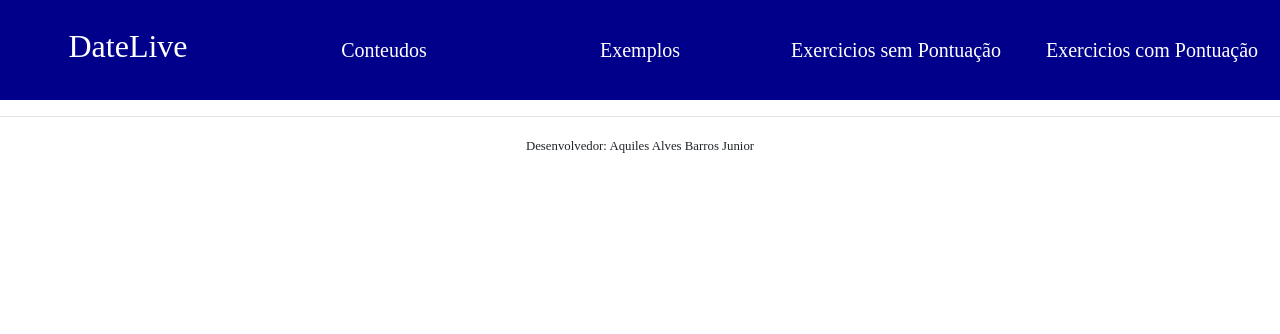
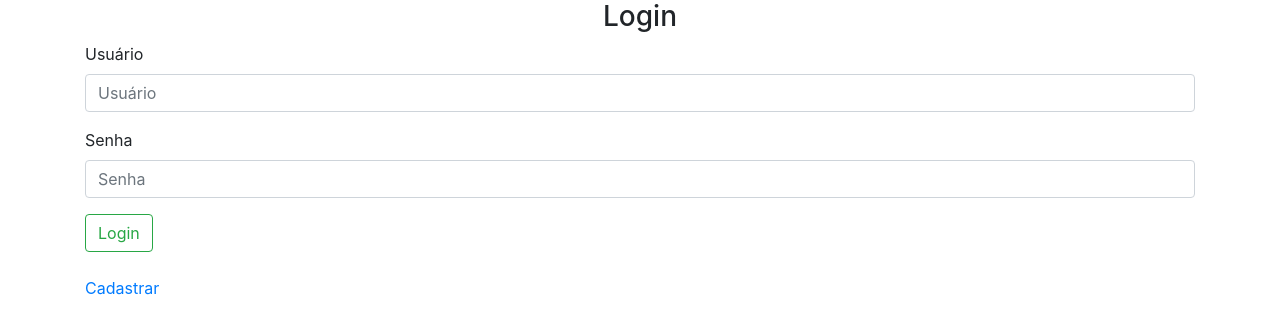
Before and after one commit to AquilesJunior001/DateLive-front_end, an Angular app: page / in a window 1280 px wide. Shown: the top 334 px of the page. Built offline with nearby package versions, Linux system fonts and the light colour scheme; no server answers.

Commit message:
iniciado login

```diff
--- a/src/app/app.component.html
+++ b/src/app/app.component.html
@@ -10,7 +10,7 @@
   </nav>
 </div>
 <router-outlet></router-outlet>
-
+<div *ngIf="service.mostrar">
   <footer>
     <div align='Center'>
       <hr>
@@ -18,3 +18,4 @@
       <br><br>
     </div>
   </footer>
+</div>
--- a/src/app/funcoes.service.ts
+++ b/src/app/funcoes.service.ts
@@ -1,17 +1,37 @@
 import { Injectable } from '@angular/core';
 import { HttpClient } from '@angular/common/http';
+import { Router } from '@angular/router';
 
 @Injectable({
   providedIn: 'root'
 })
 export class FuncoesService {
 
-  constructor(private http: HttpClient) { }
+  constructor(private http: HttpClient, private router: Router) { }
   URL = 'http://127.0.0.1:5000/select';
-  mostrar = true
+  mostrar = false
+  login = false
+  usuario = {'id': 0,'nome':'usuario','senha':'usuario','pontuacao':0,'tipo':'anonimo'}
 
   lista() {
     return this.http.get(this.URL);
   }
 
+  fazerlogin(usuarios, nome, senha) {
+    for (let usuario of usuarios) {
+      if (usuario.nome == nome) {
+        if (usuario.senha == senha) {
+          this.usuario = usuario
+          console.log(this.usuario)
+          this.router.navigate(['/inicial'])
+          this.mostrar = true
+          this.login = true
+        }
+      }
+    }
+    if (this.login == false) {
+      console.log('Usuário ou Senha Incorretos')
+    }
+  }
+
 }
--- a/src/app/inicial/inicial.component.html
+++ b/src/app/inicial/inicial.component.html
@@ -1,7 +1,7 @@
 <h1 align="Center">DateLive</h1>
 <div>
     Bem-Vindo ao DateLive uma platarfoma Web para auxiliar com seus estudos em Estruturas de Dados.
-    Essa Plataforma foi desenvolvida por Aquiles Alves Barros Júnior sobe orientação de Fabiano Fagundes
+    Essa Plataforma foi desenvolvida por Aquiles Alves Barros Júnior sobe orientação do Professor M.e. Fabiano Fagundes
     para a matéria de Estágio Supervisionado em Ciência da Computação.
     <br>
     Aqui você pode acessar <a [routerLink]="['/conteudos']">conteudos</a> e <a
--- a/src/app/login/login.component.html
+++ b/src/app/login/login.component.html
@@ -1,9 +1,18 @@
-<div *ngIf="usuarios">
-    <div *ngFor="let usuario of usuarios">
-        {{ usuario.id }}
-        {{ usuario.nome }}
-        {{ usuario.senha }}
-        {{ usuario.pontuacao }}
-        {{ usuario.tipo }}
+<div class="container">
+    <h3 align="Center">Login</h3>
+
+    <div class="form-group">
+        <label id="usuario">Usuário</label>
+        <input type="text" class="form-control" id="usuario" placeholder="Usuário" [(ngModel)]="usuario" required>
     </div>
+    <div class="form-group">
+        <label id="senha">Senha</label>
+        <input type="password" class="form-control" id="senha" placeholder="Senha" [(ngModel)]="senha" required>
+    </div>
+    <button class="btn btn-outline-success" type="button" name="action" (click)='fazerlogin()'>
+        Login
+    </button>
+    <br><br>
+    <a [routerLink]="['/cadastrar']">Cadastrar</a>
+
 </div>
--- a/src/app/login/login.component.ts
+++ b/src/app/login/login.component.ts
@@ -8,6 +8,9 @@ import { FuncoesService } from '../funcoes.service';
 })
 export class LoginComponent implements OnInit {
   usuarios = null;
+  usuario = ''
+  senha = ''
+
   constructor(private service: FuncoesService) { }
 
   ngOnInit() {
@@ -16,4 +19,10 @@ export class LoginComponent implements OnInit {
     );
   }
 
+  fazerlogin(){
+    this.service.fazerlogin(this.usuarios,this.usuario,this.senha)
+    this.usuario = ''
+    this.senha = ''
+  }
+
 }
```
Lines whose indentation alone changed are shown as unchanged.
